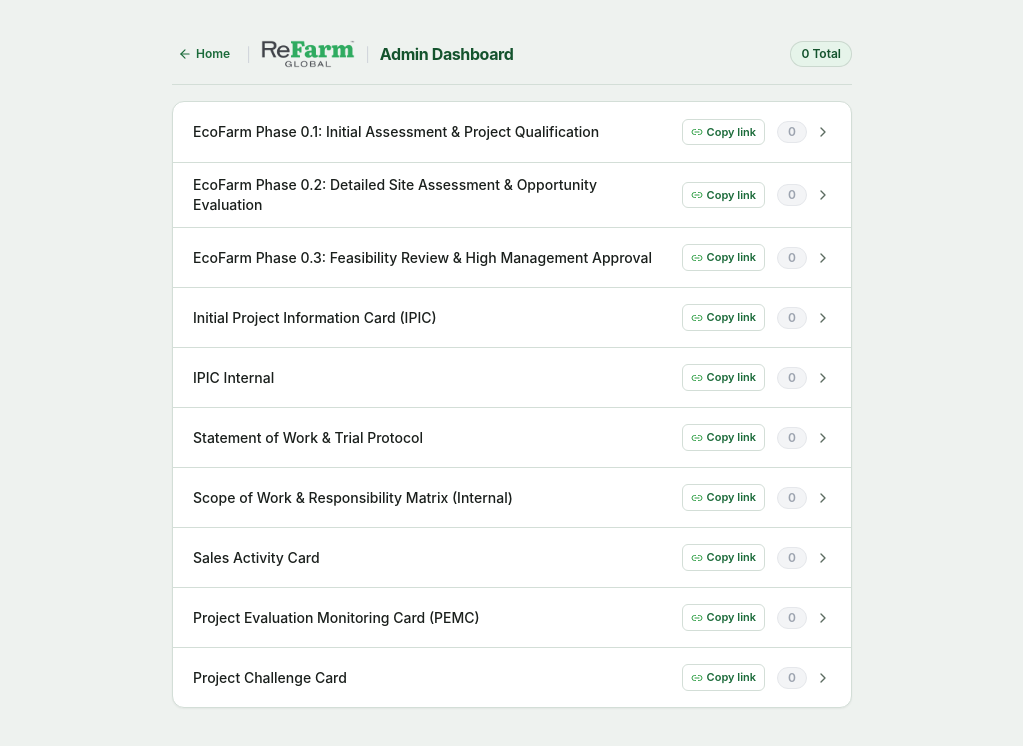
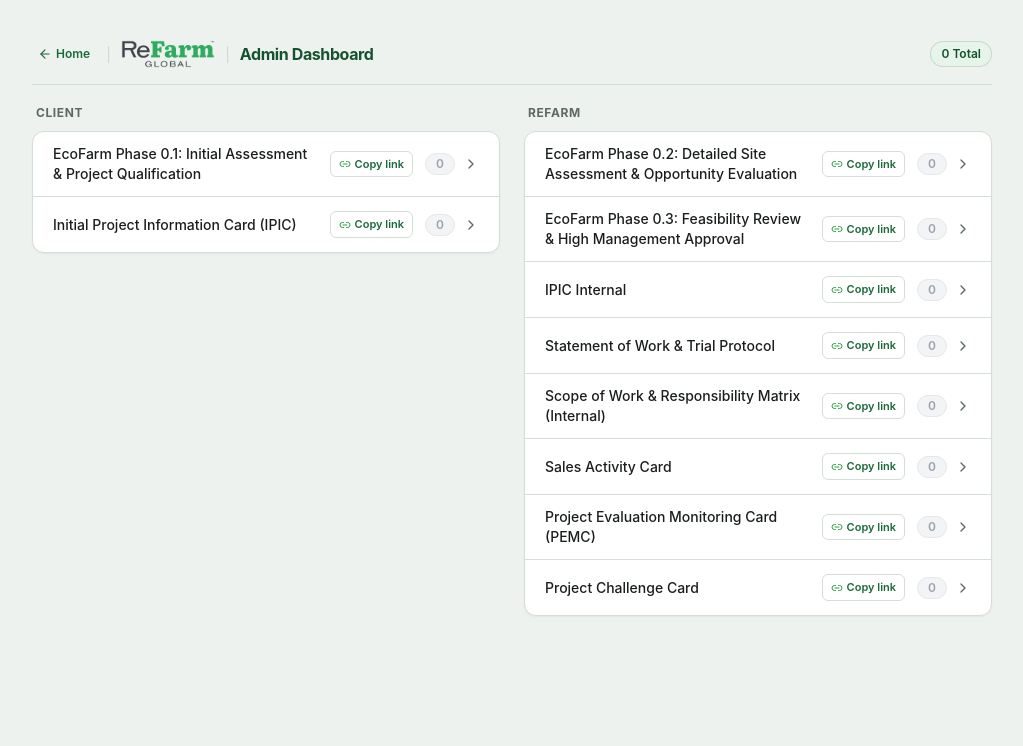
Before and after one commit to rizmyrefarm/refarm-forms, a Next.js app: page /admin in a window 1280 px wide. Shown: the top 746 px of the page, without its empty margins (128-1151 px from the left). Built offline with nearby package versions, Linux system fonts and the light colour scheme; no server answers; the database is empty.

Commit message:
Two-column Client/ReFarm layout on home page and admin dashboard

```diff
--- a/app/admin/page.tsx
+++ b/app/admin/page.tsx
@@ -6,6 +6,8 @@
 import { CopyFormLinkButton } from "@/components/admin/CopyFormLinkButton";
 
 export const dynamic = "force-dynamic";
+
+const CLIENT_SLUGS = new Set(["ecofarm-phase-0-1", "ipic"]);
 
 export default async function AdminHomePage() {
   const countsMap: Record<string, number> = {};
@@ -25,51 +27,25 @@
 
   const totalSubmissions = Object.values(countsMap).reduce((a, b) => a + b, 0);
 
-  return (
-    <div className="min-h-screen bg-[#eef2ef] py-6 sm:py-10 px-4">
-      <main className="max-w-[680px] mx-auto w-full">
-        {/* Header */}
-        <header className="flex items-center justify-between pb-4 mb-4 border-b border-[#d3ded7]">
-          <div className="flex items-center gap-2.5">
-            <Link
-              href="/"
-              className="inline-flex items-center gap-1 text-xs font-semibold text-[#1b6b3a] hover:text-[#14532d] hover:underline focus:outline-none focus:ring-2 focus:ring-[#2f9e44] rounded px-1.5 py-1 transition"
-            >
-              <ArrowLeft className="w-3.5 h-3.5" />
-              <span>Home</span>
-            </Link>
-            <span className="text-gray-300">|</span>
-            <div className="flex items-center gap-2.5">
-              {/* eslint-disable-next-line @next/next/no-img-element */}
-              <img
-                src="/refarm-logo.png"
-                alt="ReFarm Global"
-                className="h-7 w-auto object-contain"
-              />
-              <span className="text-gray-300">|</span>
-              <h1 className="font-bold text-sm sm:text-base tracking-tight text-[#14532d]">
-                Admin Dashboard
-              </h1>
-            </div>
-          </div>
+  const clientForms = FORMS.filter((f) => CLIENT_SLUGS.has(f.slug));
+  const refarmForms = FORMS.filter((f) => !CLIENT_SLUGS.has(f.slug));
 
-          <span className="text-xs bg-[#e6f4ea] text-[#14532d] font-semibold px-2.5 py-1 rounded-full border border-[#b7c7bd]/60">
-            {totalSubmissions} Total
-          </span>
-        </header>
-
-        {/* Vertical List of Forms with Count Badges & Copy Link */}
+  const FormColumn = ({
+    forms,
+  }: {
+    forms: typeof FORMS;
+  }) => (
     <div className="bg-white rounded-xl border border-[#d3ded7] shadow-sm overflow-hidden divide-y divide-[#d3ded7]">
-          {FORMS.map((form) => {
+      {forms.map((form) => {
         const count = countsMap[form.slug] || 0;
         return (
           <div
             key={form.slug}
-                className="group relative flex items-center justify-between min-h-[60px] px-4 sm:px-5 py-3 hover:bg-[#f2f9f4] active:bg-[#e6f4ea] transition duration-150"
+            className="group relative flex items-center justify-between min-h-[56px] px-4 sm:px-5 py-3 hover:bg-[#f2f9f4] active:bg-[#e6f4ea] transition duration-150"
           >
             <Link
               href={`/admin/forms/${form.slug}`}
-                  className="flex-1 text-[13.5px] sm:text-sm font-medium text-[#1a1f1c] group-hover:text-[#14532d] transition pr-3 leading-snug focus:outline-none focus:underline"
+              className="flex-1 text-[13px] sm:text-sm font-medium text-[#1a1f1c] group-hover:text-[#14532d] transition pr-3 leading-snug focus:outline-none focus:underline"
             >
               {form.title}
             </Link>
@@ -101,6 +77,59 @@
         );
       })}
     </div>
+  );
+
+  return (
+    <div className="min-h-screen bg-[#eef2ef] py-6 sm:py-10 px-4">
+      <main className="max-w-[960px] mx-auto w-full">
+        {/* Header */}
+        <header className="flex items-center justify-between pb-4 mb-5 border-b border-[#d3ded7]">
+          <div className="flex items-center gap-2.5">
+            <Link
+              href="/"
+              className="inline-flex items-center gap-1 text-xs font-semibold text-[#1b6b3a] hover:text-[#14532d] hover:underline focus:outline-none focus:ring-2 focus:ring-[#2f9e44] rounded px-1.5 py-1 transition"
+            >
+              <ArrowLeft className="w-3.5 h-3.5" />
+              <span>Home</span>
+            </Link>
+            <span className="text-gray-300">|</span>
+            <div className="flex items-center gap-2.5">
+              {/* eslint-disable-next-line @next/next/no-img-element */}
+              <img
+                src="/refarm-logo.png"
+                alt="ReFarm Global"
+                className="h-7 w-auto object-contain max-w-[120px]"
+              />
+              <span className="text-gray-300">|</span>
+              <h1 className="font-bold text-sm sm:text-base tracking-tight text-[#14532d]">
+                Admin Dashboard
+              </h1>
+            </div>
+          </div>
+
+          <span className="text-xs bg-[#e6f4ea] text-[#14532d] font-semibold px-2.5 py-1 rounded-full border border-[#b7c7bd]/60">
+            {totalSubmissions} Total
+          </span>
+        </header>
+
+        {/* Two-Column Layout */}
+        <div className="grid grid-cols-1 md:grid-cols-2 gap-5 md:gap-6">
+          {/* Left Column — Client */}
+          <div>
+            <h2 className="text-xs font-bold uppercase tracking-wider text-[#5b6b60] mb-2.5 px-1">
+              Client
+            </h2>
+            <FormColumn forms={clientForms} />
+          </div>
+
+          {/* Right Column — ReFarm */}
+          <div>
+            <h2 className="text-xs font-bold uppercase tracking-wider text-[#5b6b60] mb-2.5 px-1">
+              ReFarm
+            </h2>
+            <FormColumn forms={refarmForms} />
+          </div>
+        </div>
       </main>
     </div>
   );
--- a/app/page.tsx
+++ b/app/page.tsx
@@ -5,18 +5,43 @@
 
 export const dynamic = "force-static";
 
+const CLIENT_SLUGS = new Set(["ecofarm-phase-0-1", "ipic"]);
+
 export default function HomePage() {
+  const clientForms = FORMS.filter((f) => CLIENT_SLUGS.has(f.slug));
+  const refarmForms = FORMS.filter((f) => !CLIENT_SLUGS.has(f.slug));
+
+  const FormList = ({ forms }: { forms: typeof FORMS }) => (
+    <div className="bg-white rounded-xl border border-[#d3ded7] shadow-sm overflow-hidden divide-y divide-[#d3ded7]">
+      {forms.map((form) => (
+        <Link
+          key={form.slug}
+          href={`/${form.slug}`}
+          className="group flex items-center justify-between min-h-[54px] px-4 sm:px-5 py-3 hover:bg-[#f2f9f4] active:bg-[#e6f4ea] transition duration-150 focus:outline-none focus:ring-2 focus:ring-inset focus:ring-[#2f9e44]"
+        >
+          <span className="text-[13px] sm:text-sm font-medium text-[#1a1f1c] group-hover:text-[#14532d] transition pr-3 leading-snug">
+            {form.title}
+          </span>
+          <ChevronRight
+            className="w-4 h-4 text-[#5b6b60] group-hover:text-[#14532d] group-hover:translate-x-0.5 transition-transform flex-shrink-0"
+            aria-hidden="true"
+          />
+        </Link>
+      ))}
+    </div>
+  );
+
   return (
     <div className="min-h-screen bg-[#eef2ef] py-6 sm:py-10 px-4">
-      <main className="max-w-[640px] mx-auto w-full">
-        {/* Header (Forms-only, no Admin link) */}
-        <header className="flex items-center pb-4 mb-4 border-b border-[#d3ded7]">
+      <main className="max-w-[960px] mx-auto w-full">
+        {/* Header */}
+        <header className="flex items-center pb-4 mb-5 border-b border-[#d3ded7]">
           <div className="flex items-center gap-3">
             {/* eslint-disable-next-line @next/next/no-img-element */}
             <img
               src="/refarm-logo.png"
               alt="ReFarm Global"
-              className="h-8 sm:h-9 w-auto object-contain"
+              className="h-8 sm:h-9 w-auto object-contain max-w-[140px]"
             />
             <span className="text-gray-300">|</span>
             <span className="font-bold text-sm sm:text-base tracking-tight text-[#14532d]">
@@ -25,23 +50,23 @@
           </div>
         </header>
 
-        {/* Clean Vertical Form List */}
-        <div className="bg-white rounded-xl border border-[#d3ded7] shadow-sm overflow-hidden divide-y divide-[#d3ded7]">
-          {FORMS.map((form) => (
-            <Link
-              key={form.slug}
-              href={`/${form.slug}`}
-              className="group flex items-center justify-between min-h-[58px] px-4 sm:px-5 py-3.5 hover:bg-[#f2f9f4] active:bg-[#e6f4ea] transition duration-150 focus:outline-none focus:ring-2 focus:ring-inset focus:ring-[#2f9e44]"
-            >
-              <span className="text-[13.5px] sm:text-sm font-medium text-[#1a1f1c] group-hover:text-[#14532d] transition pr-3 leading-snug">
-                {form.title}
-              </span>
-              <ChevronRight
-                className="w-4 h-4 text-[#5b6b60] group-hover:text-[#14532d] group-hover:translate-x-0.5 transition-transform flex-shrink-0"
-                aria-hidden="true"
-              />
-            </Link>
-          ))}
+        {/* Two-Column Layout */}
+        <div className="grid grid-cols-1 md:grid-cols-2 gap-5 md:gap-6">
+          {/* Left Column — Client */}
+          <div>
+            <h2 className="text-xs font-bold uppercase tracking-wider text-[#5b6b60] mb-2.5 px-1">
+              Client
+            </h2>
+            <FormList forms={clientForms} />
+          </div>
+
+          {/* Right Column — ReFarm */}
+          <div>
+            <h2 className="text-xs font-bold uppercase tracking-wider text-[#5b6b60] mb-2.5 px-1">
+              ReFarm
+            </h2>
+            <FormList forms={refarmForms} />
+          </div>
         </div>
       </main>
     </div>
```
Lines whose indentation alone changed are shown as unchanged.
